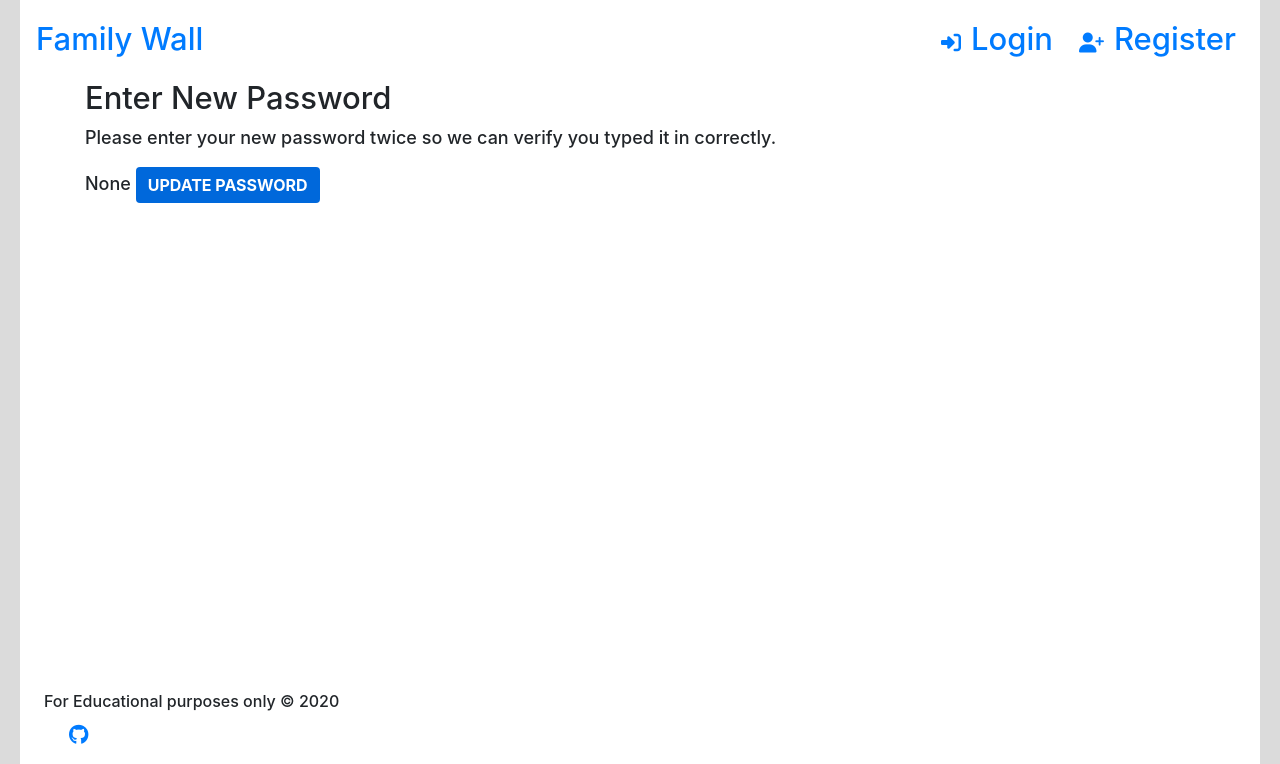
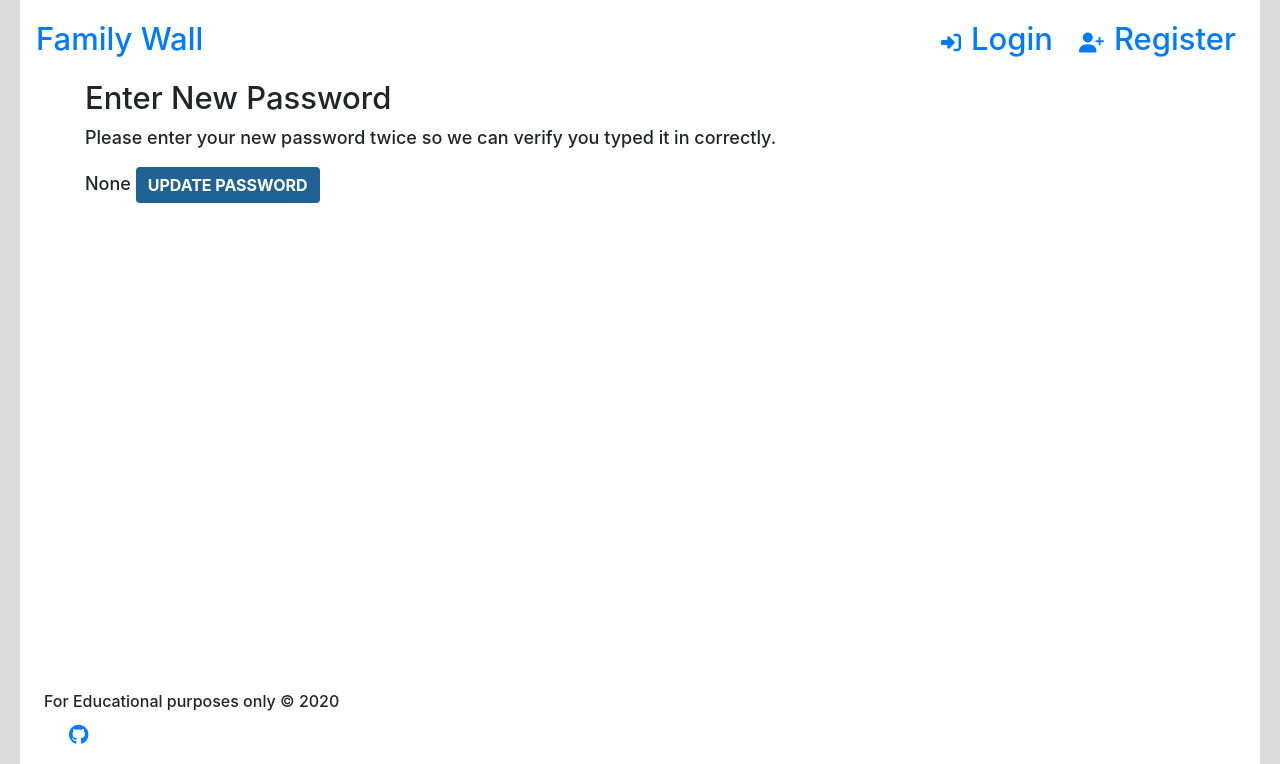
Before and after one commit to maliahavlicek/ci_hackathon_july_2020, a Django app: page /accounts/password-reset/reset/1/1/ in a window 1280 px wide. Shown: the top 764 px of the page. Run offline with Django 3.2, Linux system fonts and the light colour scheme; some libraries are stand-ins or nearby versions.

Commit message:
Add fonts, colours, box shadow and radius

```diff
--- a/static/css/styles.css
+++ b/static/css/styles.css
@@ -1,6 +1,21 @@
+@import url('https://fonts.googleapis.com/css2?family=Open+Sans&family=Roboto+Slab&display=swap');
+
 :root {
-    --link: #0068DB;
+    --link: #216295;
+    --text: #333333;
+    --text-font-family: 'Roboto Slab', serif;
+    --heading-font-family: 'Open Sans', sans-serif;
+
+    --color-main-blue: #216295;
+    --color-main-supporting-blue: #3F96DA;
+    --color-secondary-purple: #E5AFFE;
+    --color-secondary-supporting-purple: #fff6ff;
+    --color-main-gradient: linear-gradient(90deg, #216295 0%, #9F3FDA 100%);
+
+    --box-shadow: 0px 1px 10px rgba(51, 51, 51, 0.25);
+    --box-radius: 10px;
 }
+
 /* smooth scrolling */
 html {
     scroll-behavior: smooth;
```
